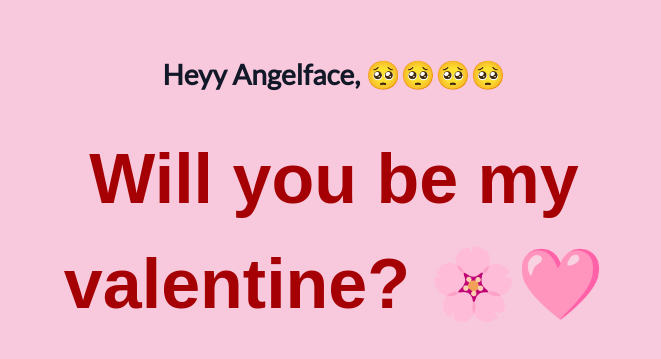
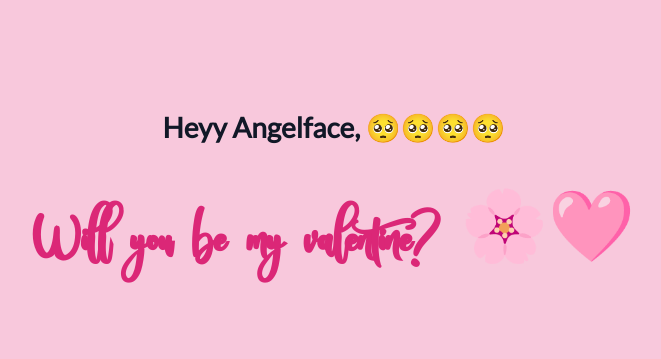
Before and after one commit to khervie-star/bemybae, a Next.js app: page / in a window 1280 px wide. Shown: the part 205-564 px from the top of the page, without its empty margins (306-967 px from the left). Built offline with nearby package versions, Linux system fonts and the light colour scheme; a web font is replaced by a local one.

Commit message:
added snowtimes font, changed text color

```diff
--- a/src/app/layout.tsx
+++ b/src/app/layout.tsx
@@ -1,5 +1,13 @@
 import type { Metadata } from "next";
 import { Lato, Dancing_Script, La_Belle_Aurore } from "next/font/google";
+import localFont from "next/font/local";
+
+const snowtimes = localFont({
+  src: "../../public/fonts/snowtimes-cufonfonts/SnowtimesRegular-eZXlp.ttf",
+  display: "swap",
+  variable: "--font-snowtimes",
+});
+
 import "./globals.css";
 import "../styles/falling-petals.styles.css";
 
@@ -65,7 +73,7 @@ export default function RootLayout({
   return (
     <html lang="en">
       <body
-        className={`${d_script.variable} ${la_belle.variable} ${lato.variable}`}>
+        className={`${d_script.variable} ${la_belle.variable} ${lato.variable} ${snowtimes.variable}`}>
         {children}
       </body>
     </html>
--- a/src/app/page.tsx
+++ b/src/app/page.tsx
@@ -9,7 +9,7 @@ export default function Home() {
           <h1 className="text-[20px] lg:text-[28px] font-bold text-gray-900 mb-8 font-lato text-center">
             Heyy Angelface, 🥺🥺🥺🥺
           </h1>
-          <p className="text-[40px] text-[#A50104] lg:text-[70px] font-semibold font-la_belle text-center">
+          <p className="text-[40px] text-pink-600 lg:text-[70px] font-semibold font-snowtimes text-center">
             Will you be my valentine? 🌸🩷
           </p>
         </div>
--- a/tailwind.config.ts
+++ b/tailwind.config.ts
@@ -17,6 +17,7 @@ const config: Config = {
         lato: ["var(--font-lato)"],
         la_belle: ["var(--font-la_belle)"],
         d_script: ["var(--font-d_script)"],
+        snowtimes: ["var(--font-snowtimes)"],
       },
     },
   },
```
Also changed, not shown: public/fonts/snowtimes-cufonfonts/SnowtimesItalic-0Wpnd.ttf (added), public/fonts/snowtimes-cufonfonts/SnowtimesRegular-eZXlp.ttf (added).
